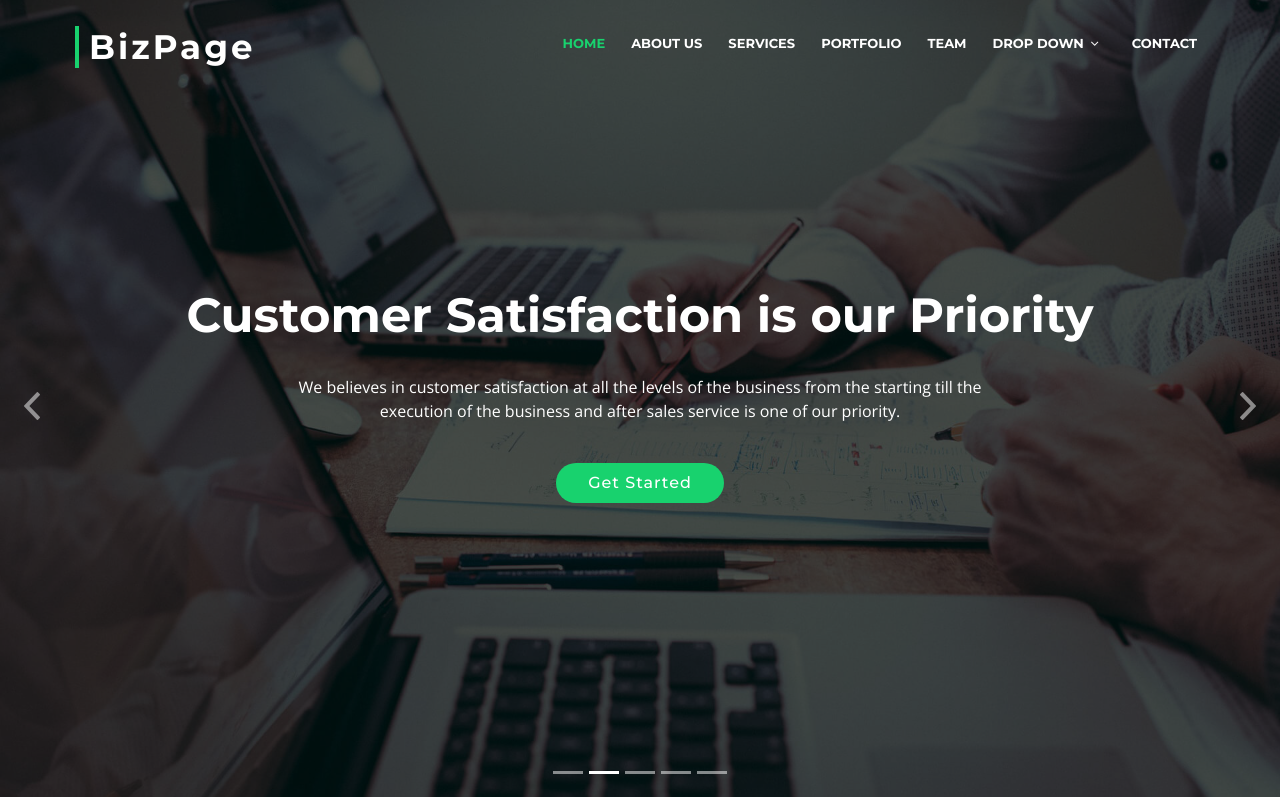
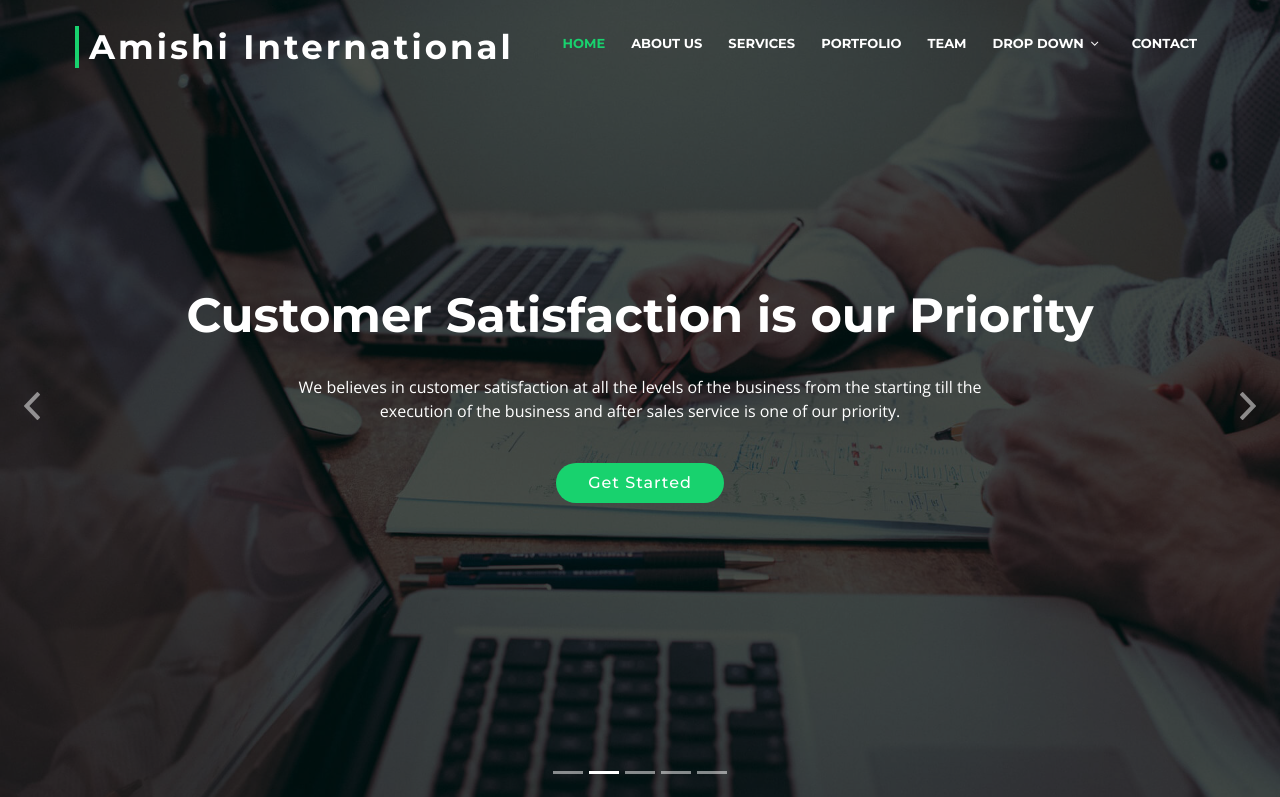
Before and after one commit to stomar703/eximokay, a plain HTML site: page index.html in a window 1280 px wide. Shown: the top 797 px of the page. Drawn offline with nearby package versions, Linux system fonts and the light colour scheme; some packages are replaced by stand-ins of ours; a script that the page names is missing; files whose address does not match are found by name.

Commit message:
Add files via upload

```diff
--- a/index.html
+++ b/index.html
@@ -44,7 +44,7 @@
     <div class="container-fluid">
 
       <div id="logo" class="pull-left">
-        <h1><a href="#intro" class="scrollto">BizPage</a></h1>
+        <h1><a href="#intro" class="scrollto">Amishi International</a></h1>
         <!-- Uncomment below if you prefer to use an image logo -->
         <!-- <a href="#intro"><img src="img/logo.png" alt="" title="" /></a>-->
       </div>
```
